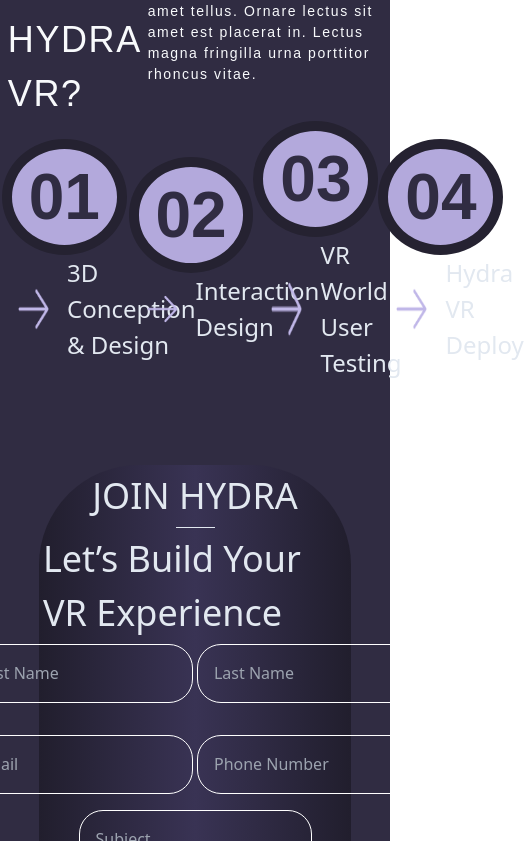
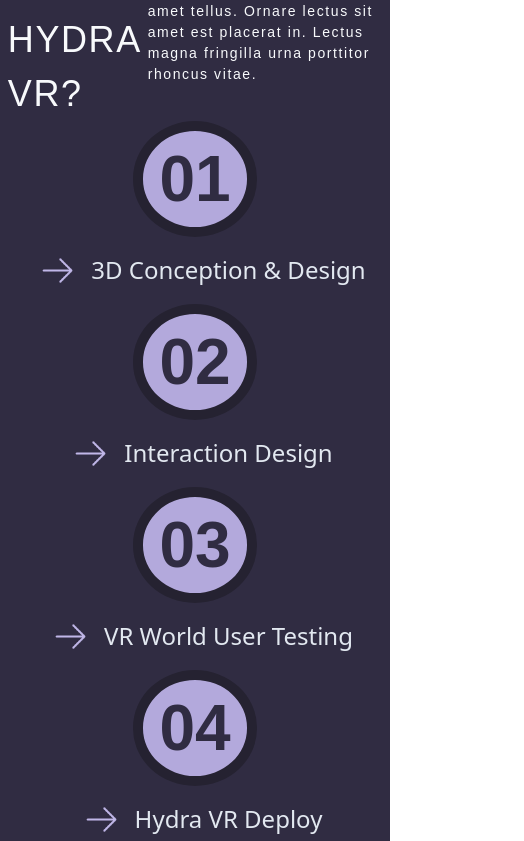
Before and after one commit to radlarabi/hydra, a Next.js app: page / in a window 390 px wide. Shown: the part 4843-5684 px from the top of the page, 524 px wide, since content can reach past the window. Built offline with nearby package versions, Linux system fonts and the light colour scheme.

Commit message:
flex row on small devices for howHydra (steps)

```diff
--- a/src/components/HowHydra.jsx
+++ b/src/components/HowHydra.jsx
@@ -33,7 +33,7 @@
                     </p>
                 </div>
             </div>
-            <div className="flex flex-row justify-around items-center ">
+            <div className="flex lg:flex-row flex-col justify-around items-center ">
                 {
                     steps.map((step, index) => (
                         <div key={index} className=" flex flex-col justify-around items-center">
```
